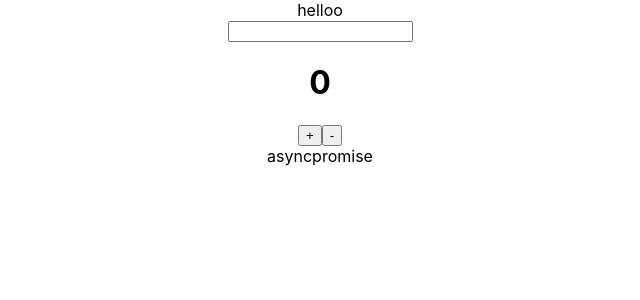
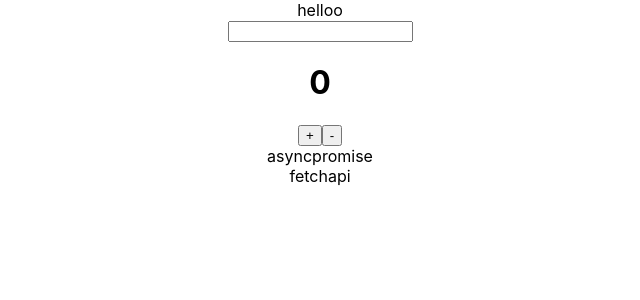
Before and after one commit to rasiyajishar/react_task1, a React (Create React App) app: page / in a window 1280 px wide. Shown: the top 300 px of the page, without its empty margins (320-960 px from the left). Built offline with nearby package versions, Linux system fonts and the light colour scheme; no server answers.

Commit message:
fetch api added

```diff
--- a/src/App.js
+++ b/src/App.js
@@ -5,6 +5,7 @@ import Onchange from './onchange';
 import Counterapp from './counterapp';
 import MyPromisecomponent from './promise';
 import Asyncpromise from './asyncpromise';
+import Fetchapi from './fetchapi';
 function App() {
   const name="helloo";
   return (
@@ -14,6 +15,7 @@ function App() {
      <Counterapp />
     <MyPromisecomponent />
     <Asyncpromise />
+    <Fetchapi />
     </div>
   );
 }
--- /dev/null
+++ b/src/fetchapi.js
@@ -0,0 +1,15 @@
+import React from 'react'
+
+function Fetchapi() {
+    const url = "https://jsonplaceholder.typicode.com/users/1";
+    fetch(url)
+    .then(response=>response.json())
+    .then(data=>console.log(data))
+    .catch(error=>console.error(error))
+
+  return (
+    <div>fetchapi</div>
+  )
+}
+
+export default Fetchapi
```
